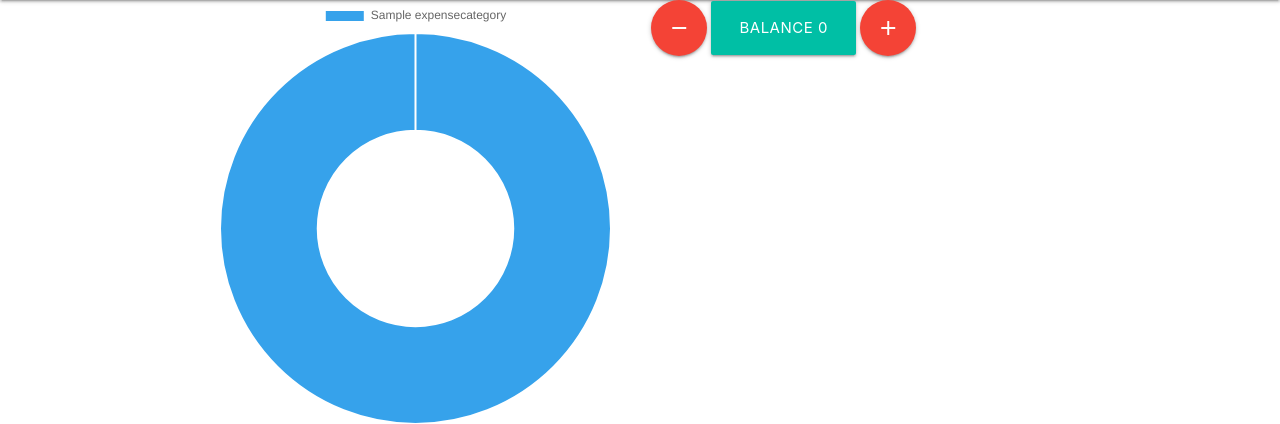
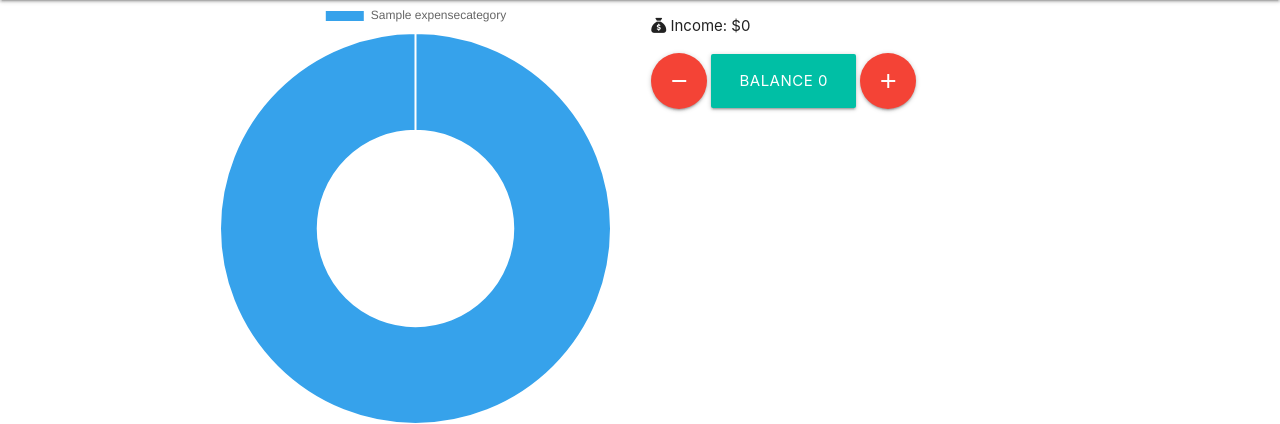
Before and after one commit to e-kai00/expense-tracker, a Django app: page / in a window 1280 px wide. Shown: the part 64-488 px from the top of the page. Run offline with Django 3.2, Linux system fonts and the light colour scheme; a user stored in the database is signed in; tables that the repository leaves empty hold one stand-in row (values such as "Sample post"); some libraries are stand-ins or nearby versions.

Commit message:
Update index view: accumulated category expenses and income

```diff
--- a/trackerapp/templates/trackerapp/index.html
+++ b/trackerapp/templates/trackerapp/index.html
@@ -10,10 +10,10 @@
     </div>
     <div class="col s12 m6">
 
-        {% for transaction in transactions %}
-        <ul>
-            <li>{{ transaction }}</li>
-        </ul>
+        <p><i class="fa-solid fa-sack-dollar"></i> Income: ${{ total_income }}</p>
+
+        {% for total in total_by_category %}
+        <p><i class="fa-solid fa-tag fa-rotate-90"></i> {{ total.expense_category__category_name }}: ${{ total.total_expenses }}</p>
         {% endfor %}
 
         <a class="btn-floating btn-large waves-effect waves-light red" href="/add_expense"><i class="material-icons">remove</i></a>
--- a/trackerapp/views.py
+++ b/trackerapp/views.py
@@ -1,5 +1,5 @@
 from django.shortcuts import render, redirect, get_object_or_404
-from django.db.models import Q
+from django.db.models import Q, Sum
 from django.contrib.auth.models import User
 from django.http import JsonResponse
 from .models import Transactions, ExpenseCategory, AccountCategory
@@ -7,6 +7,7 @@ from .forms import TransactionForm, TransactionIncomeForm, AddCategoryForm, Edit
 import datetime
 
 
+# --------------MAIN PAGE
 def index(request):
     # get the current month and year
     now = datetime.datetime.now()
@@ -20,6 +21,12 @@ def index(request):
             transaction_date__month=month
     )
 
+        total_by_category = transactions.filter(transaction_type='Expense').values('expense_category__category_name').annotate(total_expenses=Sum('amount'))
+
+        total_income = transactions.filter(
+            transaction_type='Income'
+        ).aggregate(total=Sum('amount'))['total'] or 0
+
         balance = 0
         for transaction in transactions:
             if transaction.transaction_type == 'Income':
@@ -29,11 +36,15 @@ def index(request):
 
     else:
         transactions = None
+        total_by_category = None
+        total_income = None
         balance = None
 
 
     context = {
         'transactions': transactions,
+        'total_by_category': total_by_category,
+        'total_income': total_income,
         'balance': balance
     }
     return render(request, 'trackerapp/index.html', context)
@@ -65,10 +76,11 @@ def add_expense(request):
             return redirect('index')
     else:
         form = TransactionForm()
-    context = {
-        'form': form
-    }
-    return render(request, 'trackerapp/add_expense.html', context)
+
+    # context = {
+    #     'form': form
+    # }
+    return render(request, 'trackerapp/add_expense.html', {'form': form})
 
 
 def add_income(request):
@@ -88,12 +100,14 @@ def add_income(request):
             return redirect('index')
     else:
         form = TransactionIncomeForm()
-    context = {
-        'form': form
-    }
-    return render(request, 'trackerapp/add_income.html', context)
+
+    # context = {
+    #     'form': form
+    # }
+    return render(request, 'trackerapp/add_income.html', {'form': form})
 
 
+# --------------FILTERS
 def transactions(request):                      # check all views below for user authentication
     # filter by month
     year = datetime.datetime.now().year
@@ -145,7 +159,7 @@ def categories_add(request):
 
     return render(request, 'trackerapp/categories_add.html', {'form': form})
 
-# does not work, needs fixing
+
 def categories_edit(request, category_id):
     category = get_object_or_404(ExpenseCategory, id=category_id, user=request.user)
 
@@ -164,14 +178,14 @@ def categories_delete(request, category_id):
     category.delete()
     return redirect('categories')
 
-# -------------------postponed
+
+# --------------ACCOUNT CATEGORIES -------postponed
 def accounts(request):
     accounts = AccountCategory.objects.all()
     return render(request, 'trackerapp/accounts.html', {'accounts': accounts})
 
 
-# Charts.js
-
+# --------------Chart.js
 def expenses_by_category(request):
     expense_categories = ExpenseCategory.objects.filter(user=request.user)
 
```
